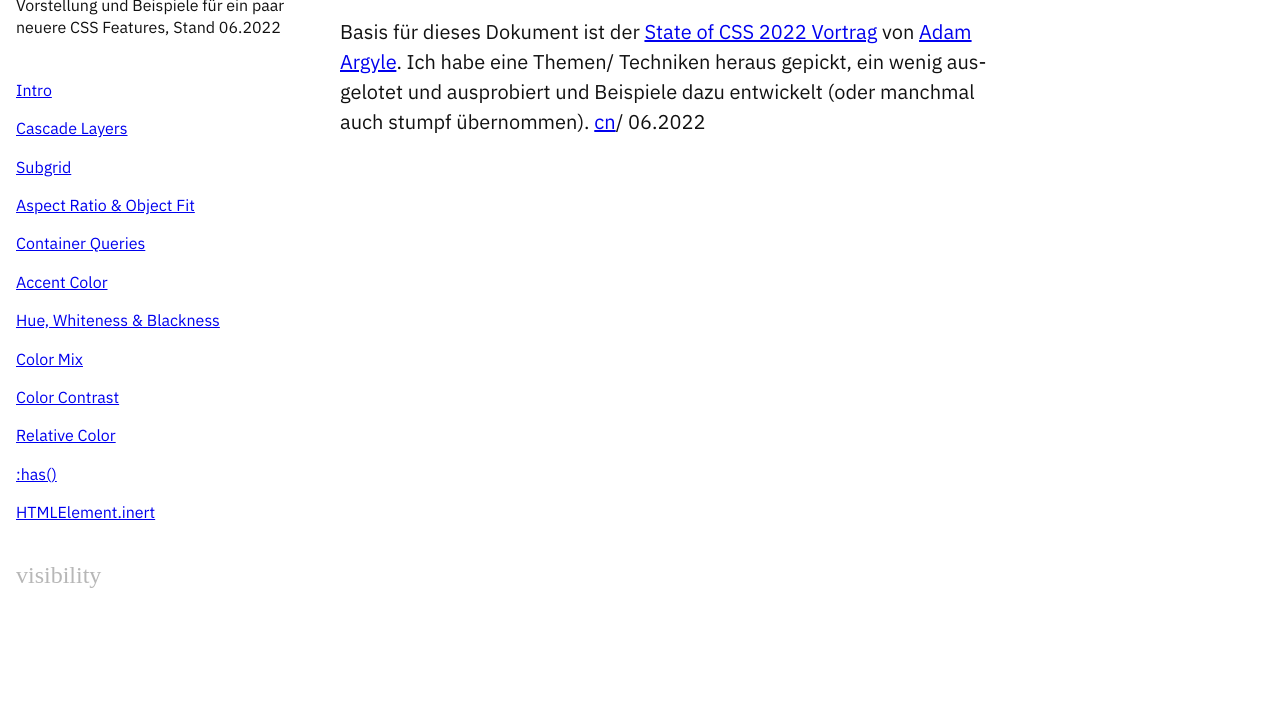
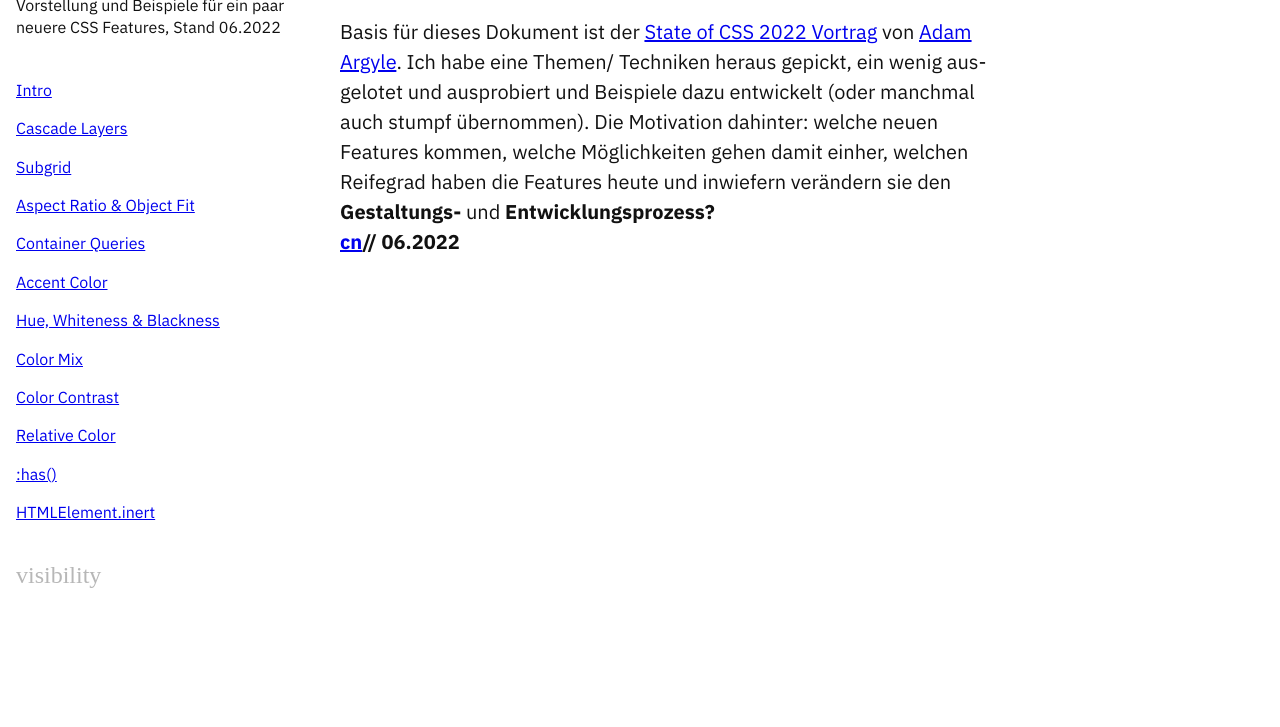
Before and after one commit to cnoss/my-state-of-css-2022, a website: page index.html in a window 1280 px wide. Shown: the part 70-797 px from the top of the page. Drawn offline with nearby package versions, Linux system fonts and the light colour scheme; a web font is replaced by a local one.

Commit message:
Added Motivation

```diff
--- a/index.html
+++ b/index.html
@@ -77,7 +77,11 @@
         <h2>Worum geht's?</h2>
         <div id="intro" class="teaser">
           <p>
-            Basis für dieses Dokument ist der <a href="https://web.dev/state-of-css-2022/">State of CSS 2022 Vortrag</a> von <a href="https://web.dev/authors/adamargyle/">Adam Argyle</a>. Ich habe eine Themen/ Techniken heraus gepickt, ein wenig ausgelotet und ausprobiert und Beispiele dazu entwickelt (oder manchmal auch stumpf übernommen). <a href="https://christiannoss.de">cn</a>/ 06.2022
+            Basis für dieses Dokument ist der <a href="https://web.dev/state-of-css-2022/">State of CSS 2022 Vortrag</a> von <a href="https://web.dev/authors/adamargyle/">Adam Argyle</a>. Ich habe eine Themen/ Techniken heraus gepickt, ein wenig ausgelotet und ausprobiert und Beispiele dazu entwickelt (oder manchmal auch stumpf übernommen). Die Motivation dahinter: welche neuen Features kommen, welche Möglichkeiten gehen damit einher, welchen Reifegrad haben die Features heute und inwiefern verändern sie den <strong>Gestaltungs-</strong> und <strong>Entwicklungsprozess<strong>?
+          </p>
+
+          <p>
+            <a href="https://christiannoss.de">cn</a>// 06.2022
           </p>
         </div>
       </section>
```
